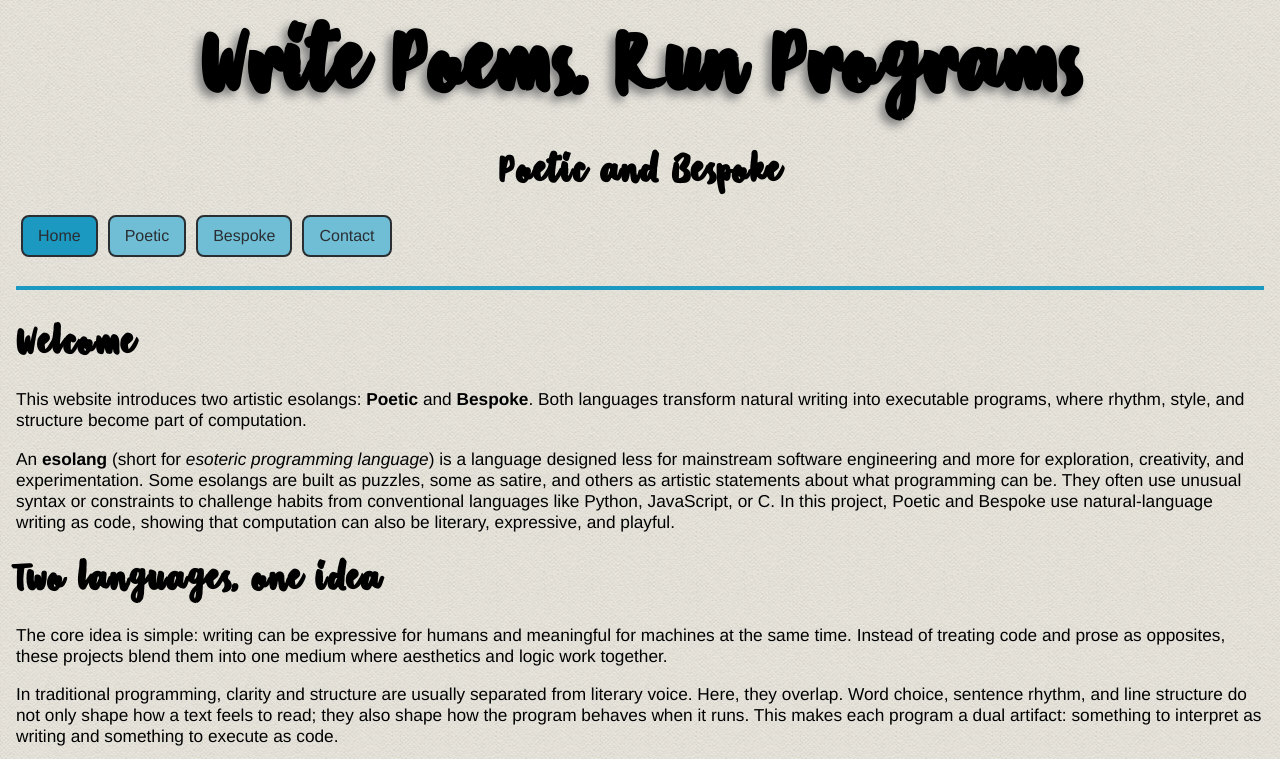
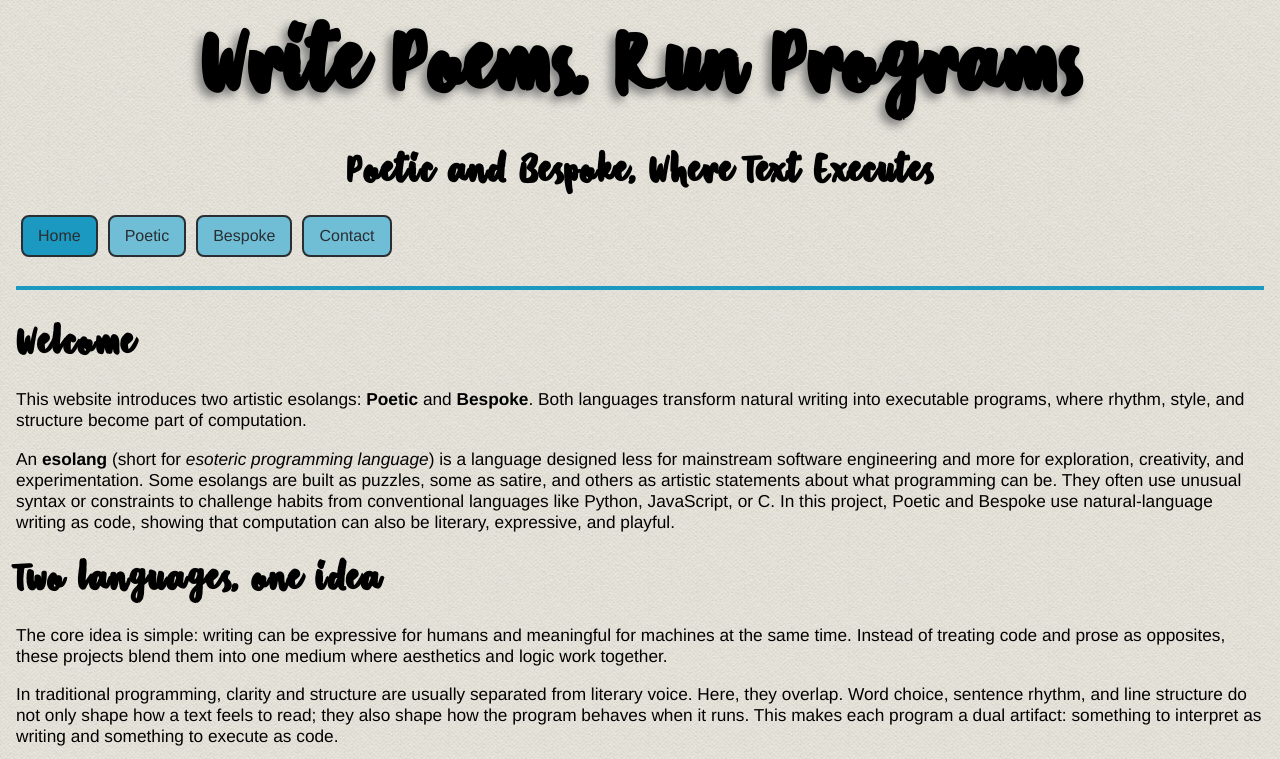
Before and after one commit to vfarcy/Poetic-py, a plain HTML site: page site/index.html in a window 1280 px wide. Shown: the top 759 px of the page. Drawn offline with Linux system fonts and the light colour scheme.

Commit message:
Update homepage hero copy

```diff
--- a/site/index.html
+++ b/site/index.html
@@ -10,7 +10,7 @@
 
   <header>
     <h1>Write Poems, Run Programs</h1>
-    <h2>Poetic and Bespoke</h2>
+    <h2>Poetic and Bespoke, Where Text Executes</h2>
   </header>
 
   <nav>
```
